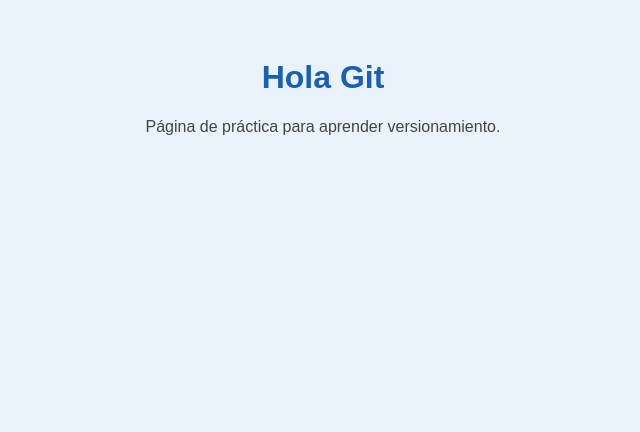
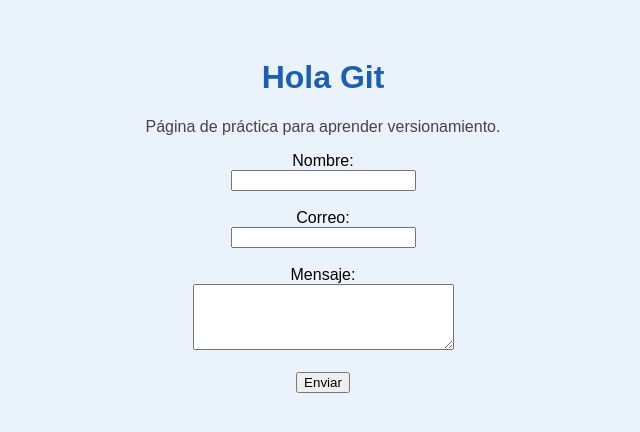
Before and after one commit to Andresfcm21/Proyecto_ejemplo, a plain HTML site: page index.html in a window 1280 px wide. Shown: the whole page, without its empty margins (317-957 px from the left). Drawn offline with Linux system fonts and the light colour scheme.

Commit message:
Agrega formulario de contacto

```diff
--- a/index.html
+++ b/index.html
@@ -8,5 +8,17 @@
 <body>
   <h1>Hola Git</h1>
   <p>Página de práctica para aprender versionamiento.</p>
+    <form>
+    <label>Nombre:</label><br>
+    <input type="text" name="nombre"><br><br>
+
+    <label>Correo:</label><br>
+    <input type="email" name="correo"><br><br>
+
+    <label>Mensaje:</label><br>
+    <textarea name="mensaje" rows="4" cols="30"></textarea><br><br>
+
+    <button type="submit">Enviar</button>
+  </form>
 </body>
 </html>
```
